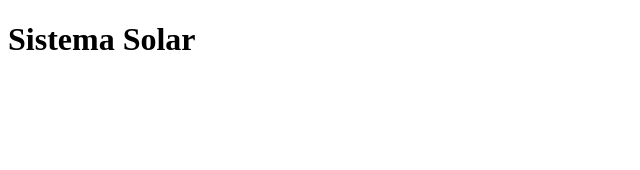
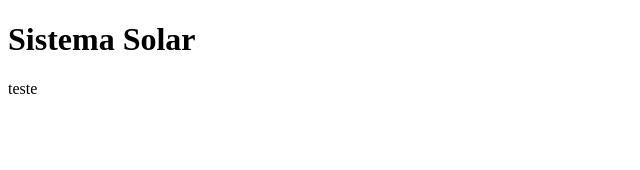
Before and after one commit to sallybdiament/Project-09-Solar-system, a React (Create React App) app: page / in a window 1280 px wide. Shown: the top 170 px of the page, without its empty margins (0-640 px from the left). Built offline with nearby package versions, Linux system fonts and the light colour scheme.

Commit message:
incluindo o 2o requisito

```diff
--- a/src/App.js
+++ b/src/App.js
@@ -1,11 +1,13 @@
 import React from 'react';
 import Header from './components/Header';
+import SolarSystem from './components/SolarSystem';
 
 class App extends React.Component {
   render() {
     return (
       <div>
         <Header />
+        <SolarSystem />
       </div>
     );
   }
--- /dev/null
+++ b/src/components/SolarSystem.jsx
@@ -0,0 +1,13 @@
+import React from 'react';
+
+class SolarSystem extends React.Component {
+  render() {
+    return (
+      <div data-testid="solar-system">
+        teste
+      </div>
+    );
+  }
+}
+
+export default SolarSystem;
```
